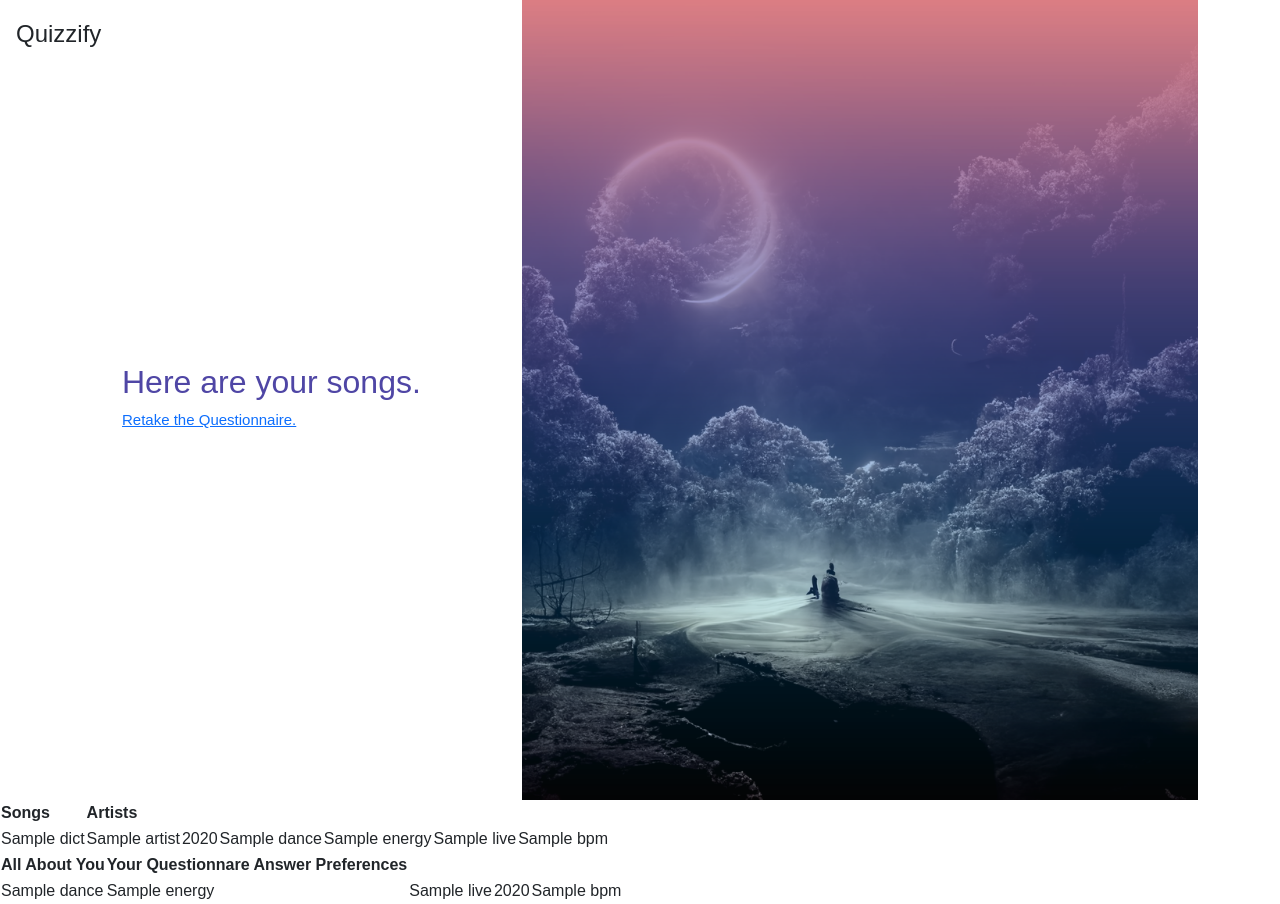
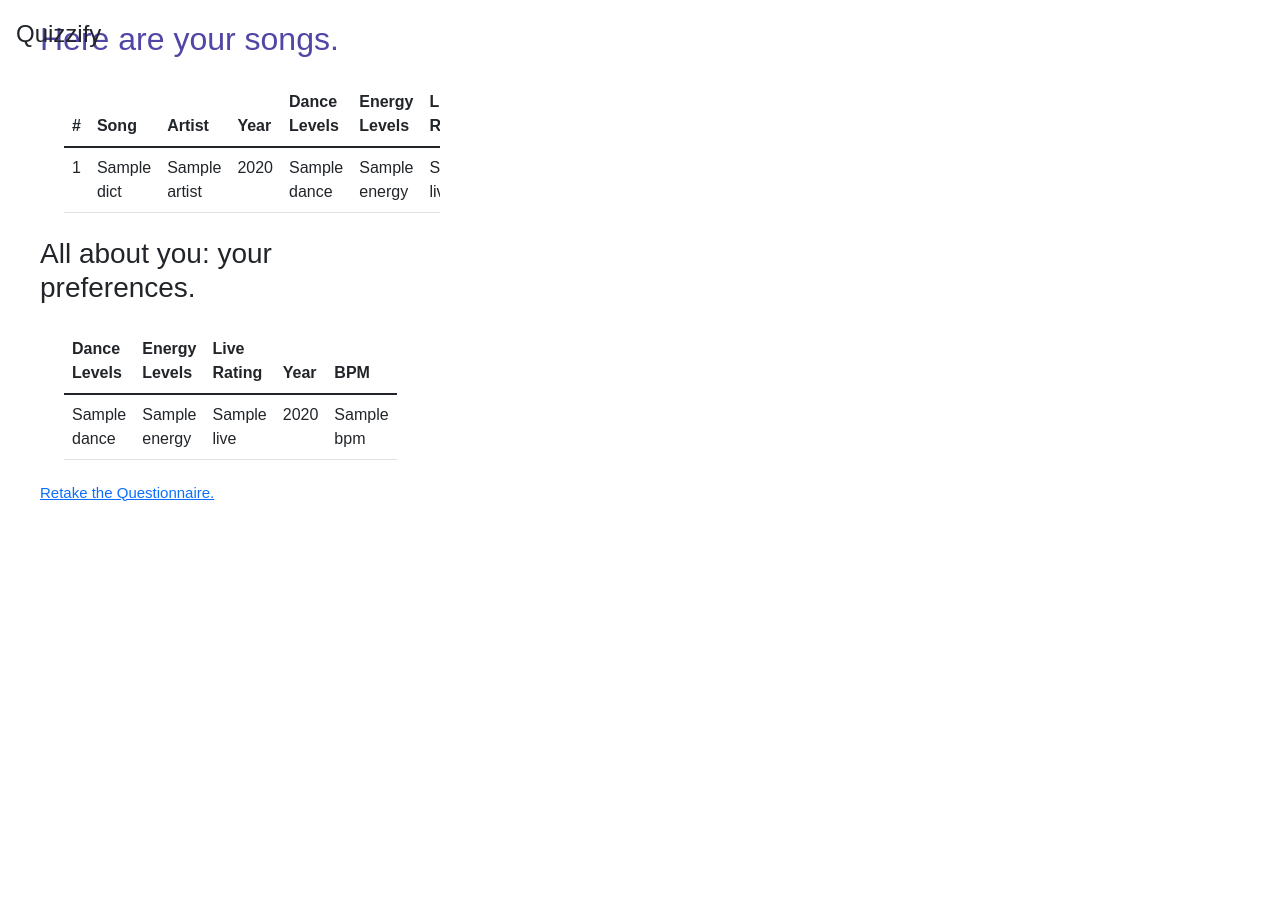
Before and after one commit to joshmysore/quizzify, a Flask app: template templates/songs.html in a window 1280 px wide. After the commit the page ends 501 px from the top, so only its background shows below. Run offline with Flask 2, Linux system fonts and the light colour scheme; the template is opened without the code that fills it: most values are stand-ins (such as "Sample title", 1, 10 or a date in 2020); some libraries are stand-ins or nearby versions.

Commit message:
CHANGES TO CSS SONGS

```diff
--- a/static/songs.css
+++ b/static/songs.css
@@ -41,33 +41,16 @@ body {
     color: red;
 }
 
-.container {
-  display: flex;
-  height: 100vh;
-}
 
 .left {
   overflow: hidden;
-  display: flex;
-  flex-wrap: wrap;
-  flex-direction: column;
-  justify-content: center;
+  padding-top: 1rem;
+  justify-content: top;
   animation-name: left;
   animation-duration: 1s;
   animation-fill-mode: both;
   animation-delay: 1s;
 }
-
-.right {
-  flex: 1;
-  background-color: black;
-  transition: 1s;
-  background-image: url(Surreal-Landscape.png);
-  background-size: cover;
-  background-repeat: no-repeat;
-  background-position: center;
-}
-
 
 
 .header > h2 {
--- a/templates/songs.html
+++ b/templates/songs.html
@@ -21,26 +21,27 @@
                 Quizzify
             </a>
         </nav>
-        <div class="container">
         <div class="left">
         <div class="header">
             <h2 class="animation a1">Here are your songs.</h2>
-                <h4 class="animation a2"><a href="user.html">Retake the Questionnaire.</a></h4>
-            </div>
-            </div>
-            <div class="right"></div>
-        </div>
-
-        <table>
+            <div class="m-4">
+                <table class="table table-hover">
                     <thead>
                         <tr>
-                <th>Songs</th>
-                <th>Artists</th>
+                            <th>#</th>
+                            <th>Song</th>
+                            <th>Artist</th>
+                            <th>Year</th>
+                            <th>Dance Levels</th>
+                            <th>Energy Levels</th>
+                            <th>Live Rating</th>
+                            <th>BPM</th>
                         </tr>
                     </thead>
                     <tbody>
                         {% for dict in list2 %}
                         <tr>
+                            <td>1</td>
                             <td>  {{ dict.title }}  </td>
                             <td>  {{ dict.artist }}  </td>
                             <td>  {{ dict.year }}  </td>
@@ -52,11 +53,17 @@
                         {% endfor %}
                     </tbody>
                 </table>
-        <table>
+            </div>
+            <h3 class="animation a1">All about you: your preferences.</h3>
+            <div class="m-4">
+                <table class="table table-hover">
                     <thead>
                         <tr>
-                <th>All About You</th>
-                <th>Your Questionnare Answer Preferences</th>
+                            <th>Dance Levels</th>
+                            <th>Energy Levels</th>
+                            <th>Live Rating</th>
+                            <th>Year</th>
+                            <th>BPM</th>
                         </tr>
                     </thead>
                     <tbody>
@@ -69,6 +76,9 @@
                         </tr>
                     </tbody>
                 </table>
-
+            </div>
+            <h4 class="animation a2"><a href="/form">Retake the Questionnaire.</a></h4>
+        </div>
+        </div>
     </body>
 </html>
--- a/templates/user.html
+++ b/templates/user.html
@@ -22,7 +22,7 @@
             </a>
         </nav>
         <div>
-            <a class="logout-click" href="/logout">
+            <a class="animation a2 logout-click" href="/logout">
                 Logout
             </a>
         </div>
@@ -31,7 +31,6 @@
             <div class="header">
                 <h2 class="animation a1">Welcome, {{username}}.</h2>
                 <h4 class="animation a2"><a href="/form">Take the Questionnaire.</a></h4>
-                <h4 class="animation a2"><a href="#">See my results.</a></h4>
             </div>
             </div>
             <div class="right"></div>
```
Also changed, not shown: other parts of static/songs.css (+0 -41 lines), quizzify.db, 2 other files. Lines whose indentation alone changed are shown as unchanged.
